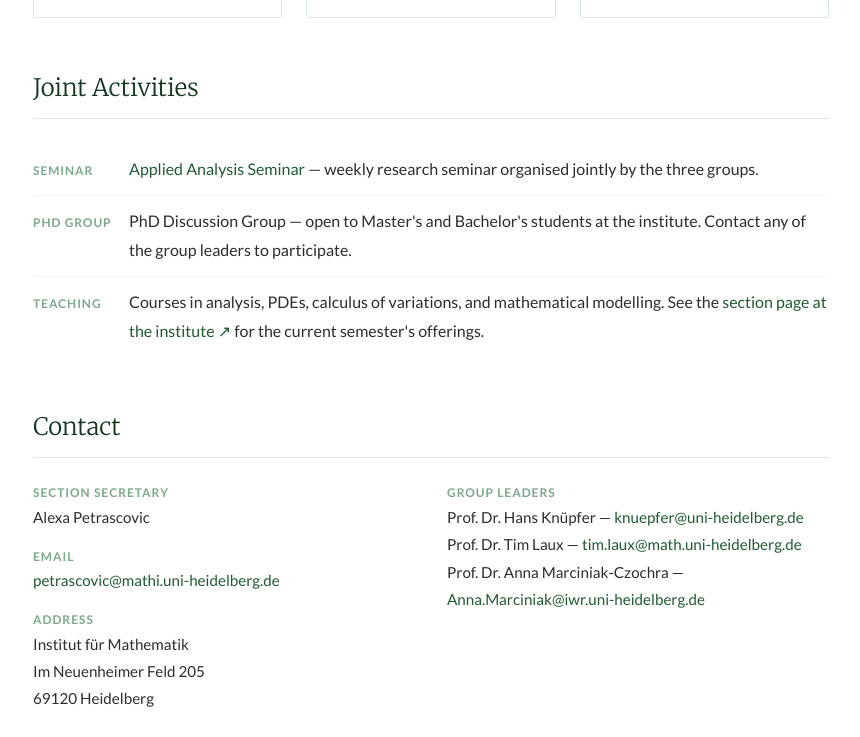
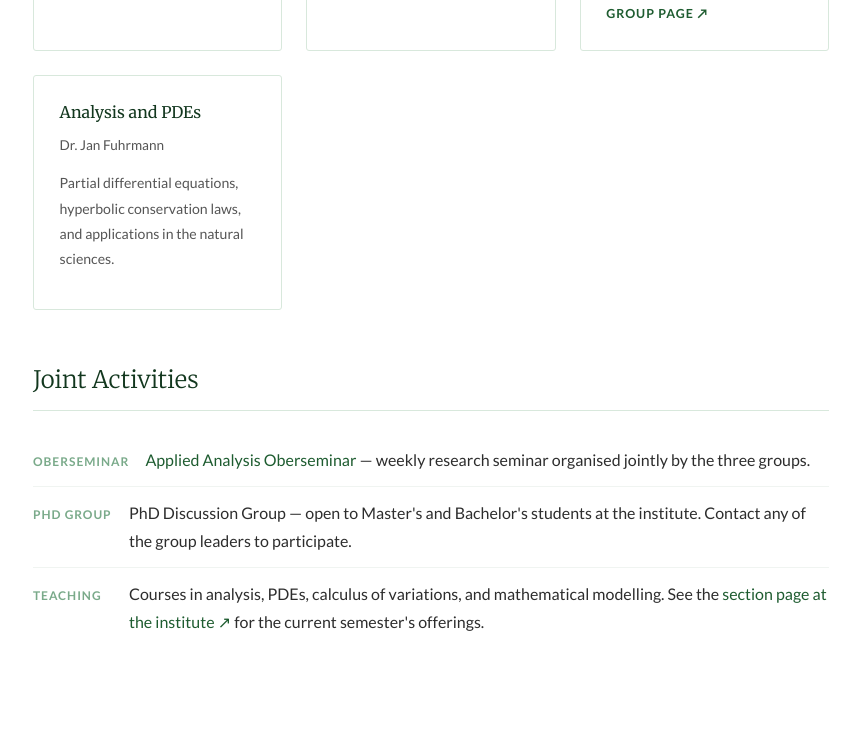
Before and after one commit to agknuepfer/agknuepfer.github.io, a plain HTML site: page index.html in a window 1280 px wide. Shown: the part 1063-1800 px from the top of the page, without its empty margins (209-1069 px from the left). Drawn offline with Linux system fonts and the light colour scheme.

Commit message:
Update 2026-11-19 13:46

```diff
--- a/index.html
+++ b/index.html
@@ -93,6 +93,16 @@ section { margin-bottom: 3rem; }
 .contact-block dt:first-child { margin-top: 0; }
 .contact-block dd { font-size: 0.95rem; }
 
+/* ── EXTERNAL NAV ── */
+.ext-nav {
+  background: #f5faf7; border-bottom: 1px solid #d8e8dc;
+  display: flex; justify-content: flex-end;
+  padding: 0.35rem 2.5rem; gap: 1.8rem;
+  font-size: 0.72rem; letter-spacing: 0.09em; text-transform: uppercase;
+}
+.ext-nav a { color: #7aaa8a; text-decoration: none; transition: color 0.15s; }
+.ext-nav a:hover { color: #1e5c30; text-decoration: none; }
+
 footer {
   border-top: 1px solid #d8e8dc; padding: 1.2rem 2rem;
   font-size: 0.75rem; color: #bbb;
@@ -120,9 +130,13 @@ footer a { color: #aaa; }
     <a href="seminar.html">Oberseminar</a>
     <a href="teaching.html">Teaching</a>
     <a href="contact.html">Contact</a>
-    <a href="https://www.math.uni-heidelberg.de/en/sections/analysis-and-mathematical-modelling" target="_blank">Institute ↗</a>
   </nav>
 </header>
+
+<div class="ext-nav">
+  <a href="https://www.math.uni-heidelberg.de/" target="_blank">Institute ↗</a>
+  <a href="https://www.mathinf.uni-heidelberg.de/" target="_blank">Faculty ↗</a>
+</div>
 
 <main class="content">
 
@@ -137,7 +151,7 @@ footer a { color: #aaa; }
       and the derivation of effective models across scales.
     </p>
     <p>
-      Joint activities include the <a href="seminar.html">Applied Analysis Seminar</a>
+      Joint activities include the <a href="seminar.html">Applied Analysis Oberseminar</a>
       and a PhD Discussion Group open to Master's and Bachelor's students.
     </p>
   </section>
@@ -176,6 +190,15 @@ footer a { color: #aaa; }
         <a class="group-link" href="https://biostruct.iwr.uni-heidelberg.de" target="_blank">Group page ↗</a>
       </div>
 
+      <div class="group-card">
+        <h3>Analysis and PDEs</h3>
+        <div class="pi">Dr. Jan Fuhrmann</div>
+        <p style="font-size:0.88rem;color:#555;margin-bottom:0.9rem;">
+          Partial differential equations, hyperbolic conservation laws,
+          and applications in the natural sciences.
+        </p>
+      </div>
+
     </div>
   </section>
 
@@ -183,9 +206,9 @@ footer a { color: #aaa; }
     <h2>Joint Activities</h2>
     <ul class="activity-list">
       <li>
-        <span class="activity-label">Seminar</span>
+        <span class="activity-label">Oberseminar</span>
         <span>
-          <a href="seminar.html">Applied Analysis Seminar</a> —
+          <a href="seminar.html">Applied Analysis Oberseminar</a> —
           weekly research seminar organised jointly by the three groups.
         </span>
       </li>
@@ -208,27 +231,6 @@ footer a { color: #aaa; }
     </ul>
   </section>
 
-  <section>
-    <h2>Contact</h2>
-    <div class="contact-grid">
-      <dl class="contact-block">
-        <dt>Section Secretary</dt>
-        <dd>Alexa Petrascovic</dd>
-        <dt>Email</dt>
-        <dd><span class="obf-email" data-u="petrascovic" data-d="mathi.uni-heidelberg.de">[enable JavaScript to view]</span></dd>
-        <dt>Address</dt>
-        <dd>Institut für Mathematik<br>Im Neuenheimer Feld 205<br>69120 Heidelberg</dd>
-      </dl>
-      <dl class="contact-block">
-        <dt>Group Leaders</dt>
-        <dd>
-          Prof. Dr. Hans Knüpfer — <span class="obf-email" data-u="knuepfer" data-d="uni-heidelberg.de"></span><br>
-          Prof. Dr. Tim Laux — <span class="obf-email" data-u="tim.laux" data-d="math.uni-heidelberg.de"></span><br>
-          Prof. Dr. Anna Marciniak-Czochra — <span class="obf-email" data-u="Anna.Marciniak" data-d="iwr.uni-heidelberg.de"></span>
-        </dd>
-      </dl>
-    </div>
-  </section>
 
 </main>
 
```
Also changed, not shown: contact.html (+15 -1 lines), seminar.html (+15 -1 lines), teaching.html (+15 -1 lines).
